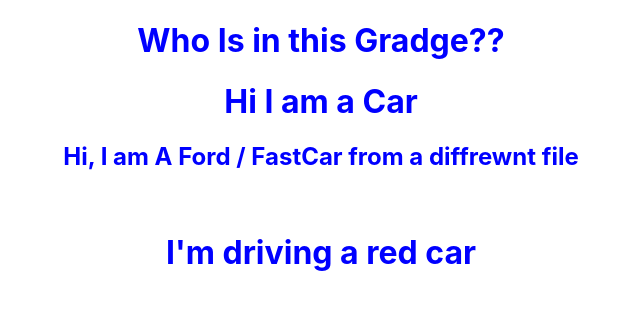
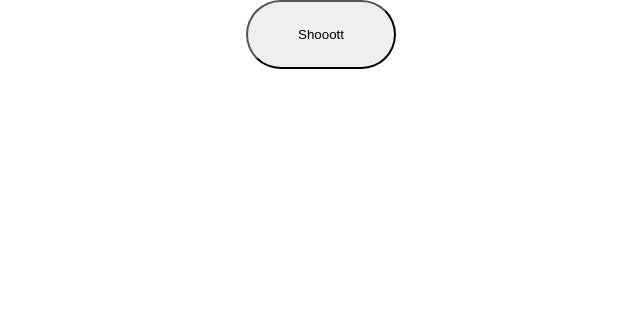
Before and after one commit to Ratedaron/React-refresher, a React (Create React App) app: page / in a window 1280 px wide. Shown: the top 310 px of the page, without its empty margins (319-959 px from the left). Built offline with nearby package versions, Linux system fonts and the light colour scheme.

Commit message:
First onClick event (event)

```diff
--- a/src/App.css
+++ b/src/App.css
@@ -8,3 +8,10 @@
   display: flex;
   gap: 10px;
 }
+
+#button {
+  padding: 50px;
+  padding-top: 25px !important;
+  padding-bottom: 25px !important;
+  border-radius: 50px;
+}
--- a/src/App.js
+++ b/src/App.js
@@ -1,23 +1,18 @@
 import './App.css';
-import Car from './Car.js'
 
-function Car1() {
-  return (
-    <h1>Hi I am a Car</h1>
-  );
+function football() {
+  const shoot = (a, b) => {
+    alert(a + ' + ' + b.currentTarget)
+  }
+
+  return (<button id="button" onClick={(event) => shoot("GOALLLL", event)}>Shooott</button>)
 }
 
-const car = { name: "Ford", type: "FastCar" }
 
-function App(para) {
-  const carName = "Ford MUSSTANG"
+function App() {
   return (
     <div className="App">
-      <h1>Who Is in this Gradge??</h1>
-      <Car1 />
-      <Car brand={car} />
-      <br />
-      <h1>I'm driving a {para.color} car</h1>
+      {football()}
     </div>
   );
 }
--- a/src/Car.js
+++ /dev/null
@@ -1,7 +0,0 @@
-function Car(props) {
-    return (
-        <h2>Hi, I am A {props.brand.name} / {props.brand.type} from a diffrewnt file</h2>
-    );
-}
-
-export default Car;
--- a/src/index.js
+++ b/src/index.js
@@ -7,6 +7,6 @@
 const root = ReactDOM.createRoot(document.getElementById('root'));
 root.render(
   <React.StrictMode>
-    <App color="red"/>
+    <App/>
   </React.StrictMode>
 );
```
